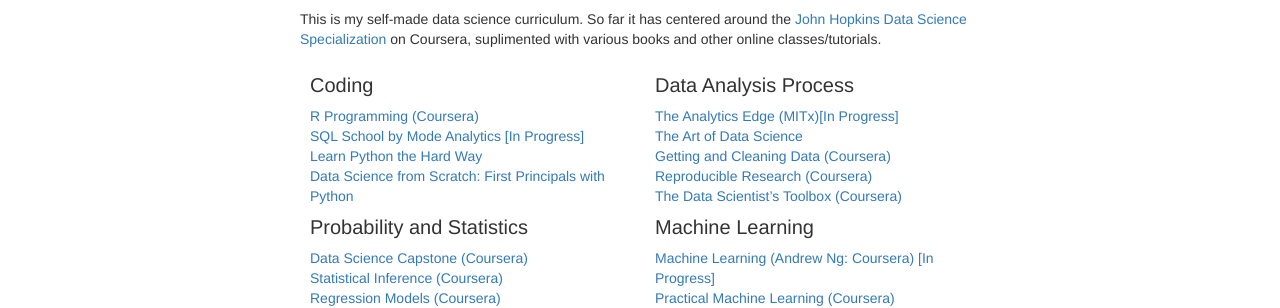
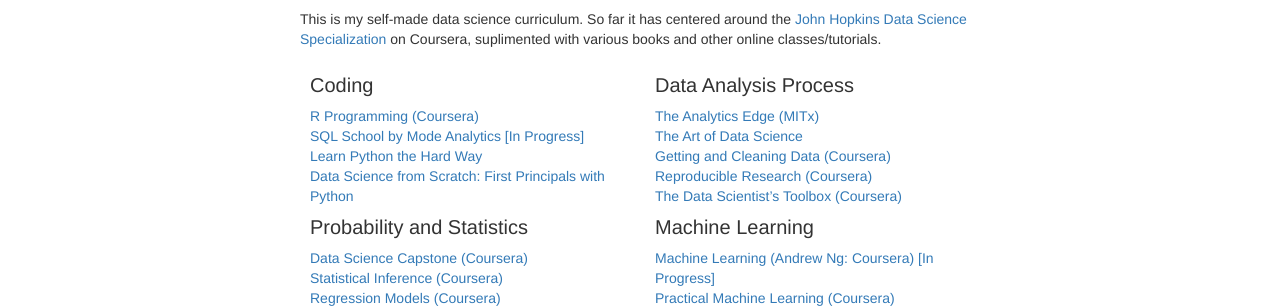
Before and after one commit to 808sAndBR/808sandbr.github.io, a Jekyll site: the page built from curriculum.md, in a window 1280 px wide. Shown: the part 285-593 px from the top of the page. Built offline with Jekyll 4.4.1, drawn with Linux system fonts in a browser that asks for light colours; nearby versions of some CDN libraries.

Commit message:
Finished Analytics Edge

```diff
--- a/curriculum.md
+++ b/curriculum.md
@@ -26,7 +26,7 @@
       </div>
       <div class = "col-md-6">
         <h4>Data Analysis Process</h4>
-        <a href="https://www.edx.org/course/analytics-edge-mitx-15-071x-2" target="_blank">The Analytics Edge (MITx)[In Progress]</a>
+        <a href="https://www.edx.org/course/analytics-edge-mitx-15-071x-2" target="_blank">The Analytics Edge (MITx)</a>
         <br>
         <a href="https://leanpub.com/artofdatascience" target="_blank">The Art of Data Science</a>
         <br>
```
